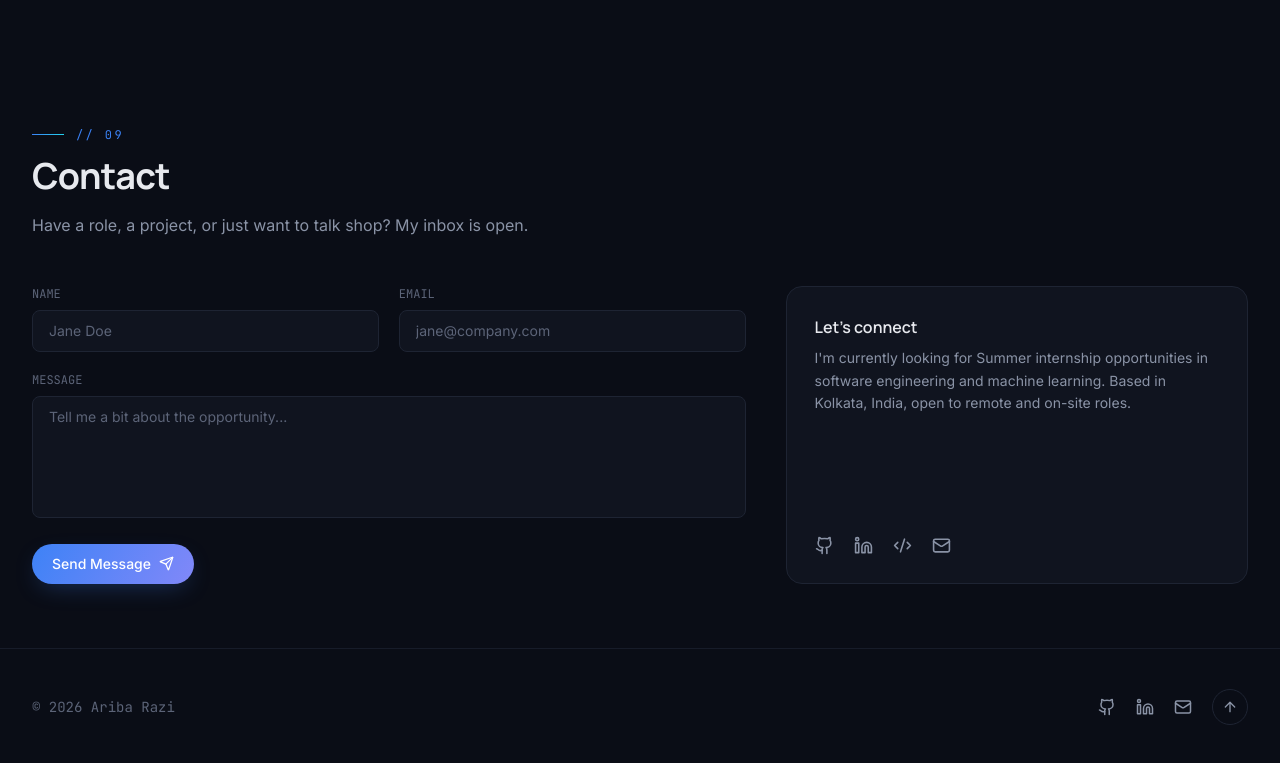
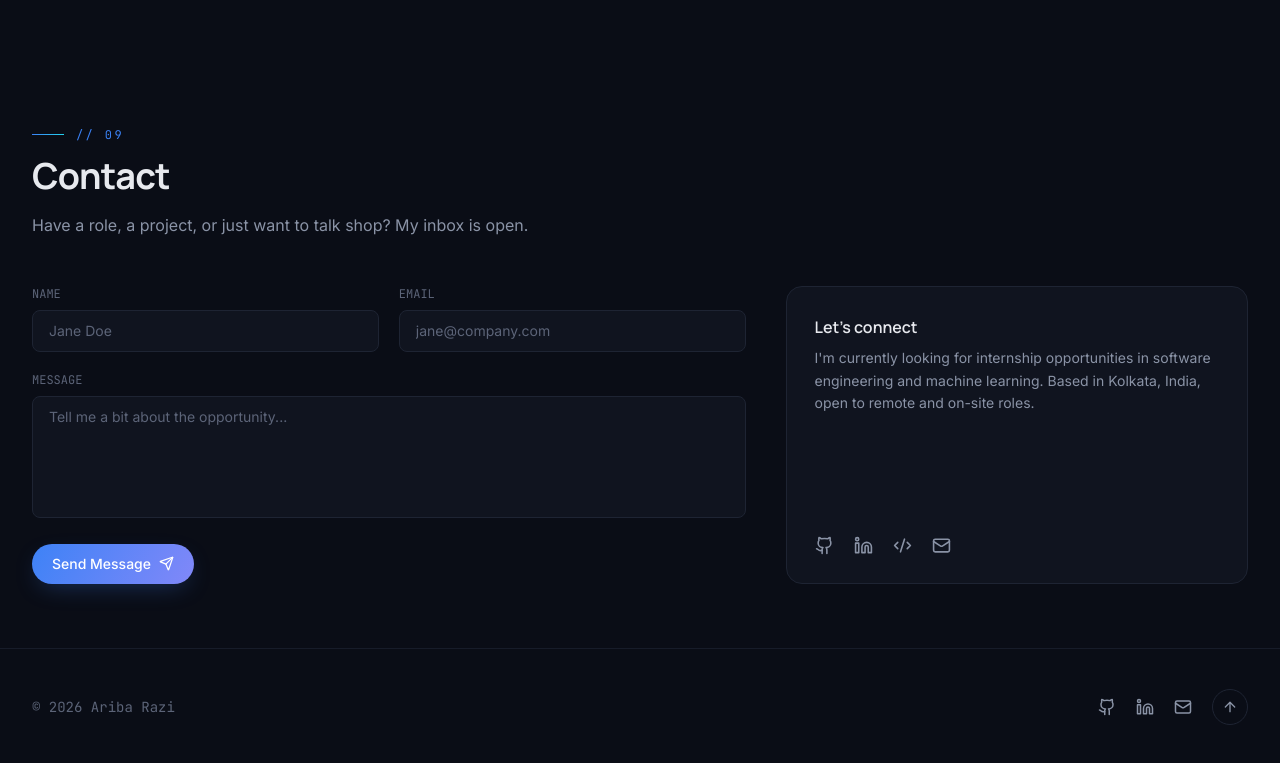
Before and after one commit to AribaRazi/my_portfolio, a Next.js app: page / in a window 1280 px wide. Shown: the part 7344-8107 px from the top of the page. Built offline with nearby package versions, Linux system fonts and the light colour scheme.

Commit message:
Remove 'Summer' from internship opportunities text

```diff
--- a/app/components/sections/contact.tsx
+++ b/app/components/sections/contact.tsx
@@ -255,9 +255,7 @@ export function Contact() {
               <div>
                 <h3 className="font-display font-semibold text-text mb-2">Let&apos;s connect</h3>
                 <p className="text-sm text-text-muted leading-relaxed">
-                  I'm currently looking for Summer internship opportunities in software
-                  engineering and machine learning. Based in {profile.location}, open to remote
-                  and on-site roles.
+                  I'm currently looking for internship opportunities in software engineering and machine learning. Based in {profile.location}, open to remote and on-site roles.
                 </p>
               </div>
               <div className="flex items-center gap-5 mt-8">
```
